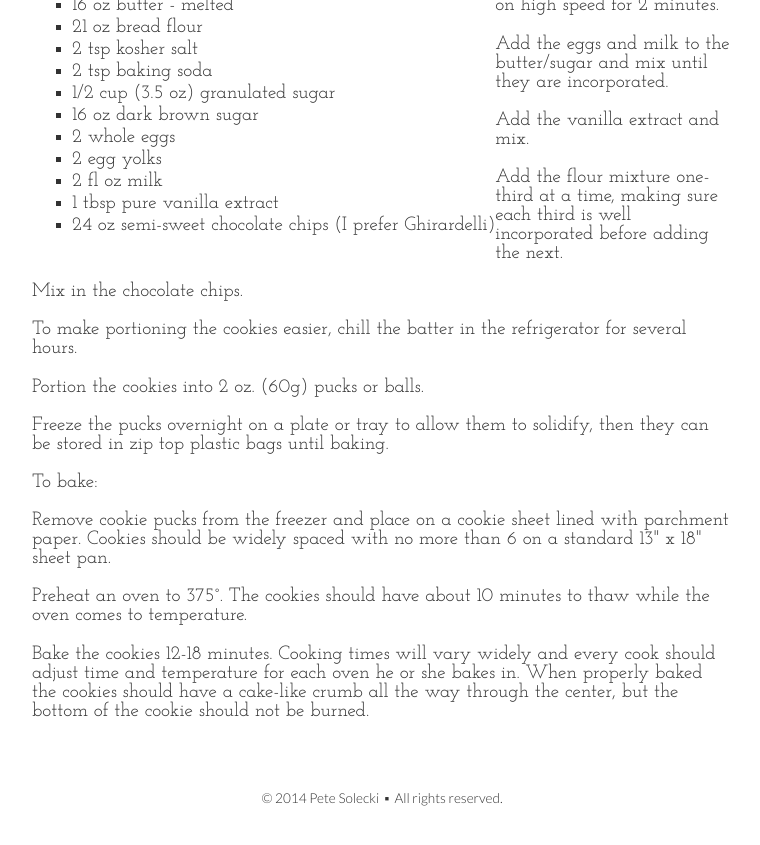
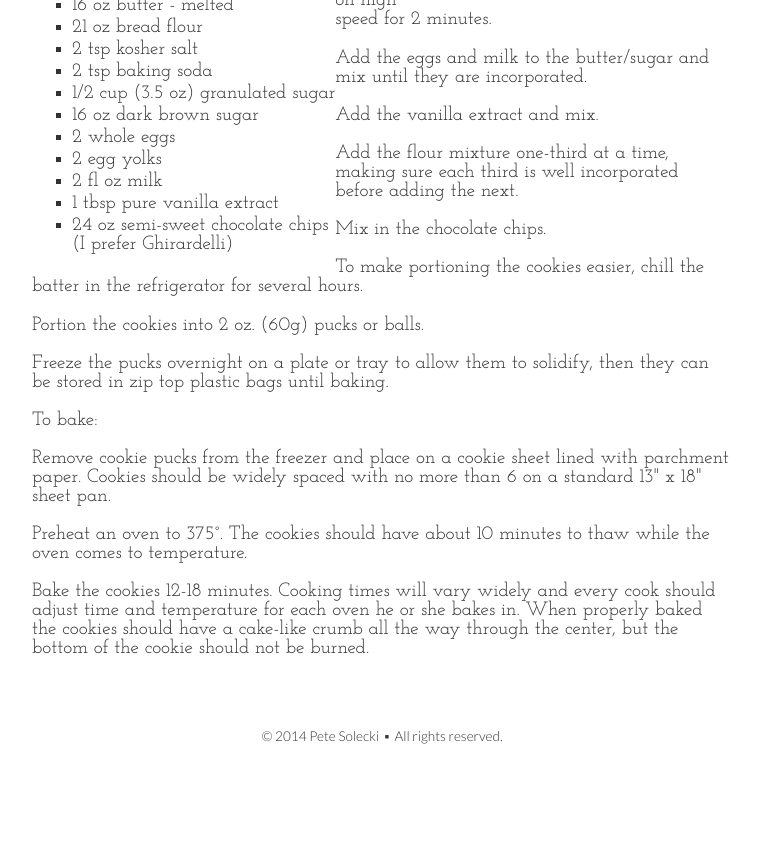
Before and after one commit to petesolecki/www-ps, a Jekyll site: the page chocolate-chip-cookies/index.html, which Jekyll copies as it is, in a window 1280 px wide, cut to the strip 563-1419 px from the top of the page. Shown: the top 845 px of the strip, without its empty margins (258-1018 px from the left). Built offline with Jekyll 4.4.1, drawn with Linux system fonts in a browser that asks for light colours; Markdown is read by kramdown in place of the engine named in the settings; after the commit the page ends 1357 px from its top, so only the background shows below that.

Commit message:
narrow list

```diff
--- a/chocolate-chip-cookies/index.html
+++ b/chocolate-chip-cookies/index.html
@@ -104,7 +104,7 @@ Updated <time itemprop="dateModified" datetime="2014-08-29T09:45:00-04:00">29 Au
 <li>2 egg yolks</li>
 <li>2 fl oz milk</li>
 <li>1 tbsp pure vanilla extract</li>
-<li>24 oz semi-sweet chocolate chips (I prefer Ghirardelli)</li>
+<li>24 oz semi-sweet chocolate chips<br />(I prefer Ghirardelli)</li>
 </ul>
 
 <p>Combine the flour, salt and baking soda in a large bowl making sure the ingredients are evenly incorporated.</p>
```
